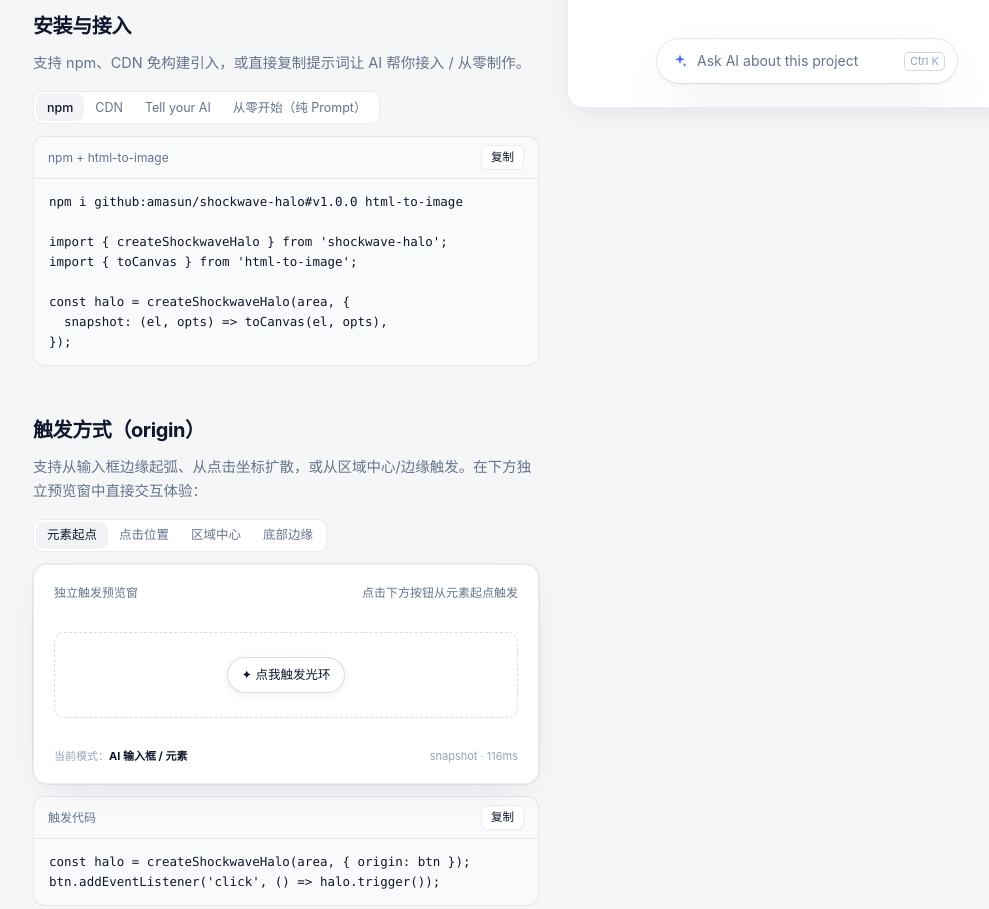
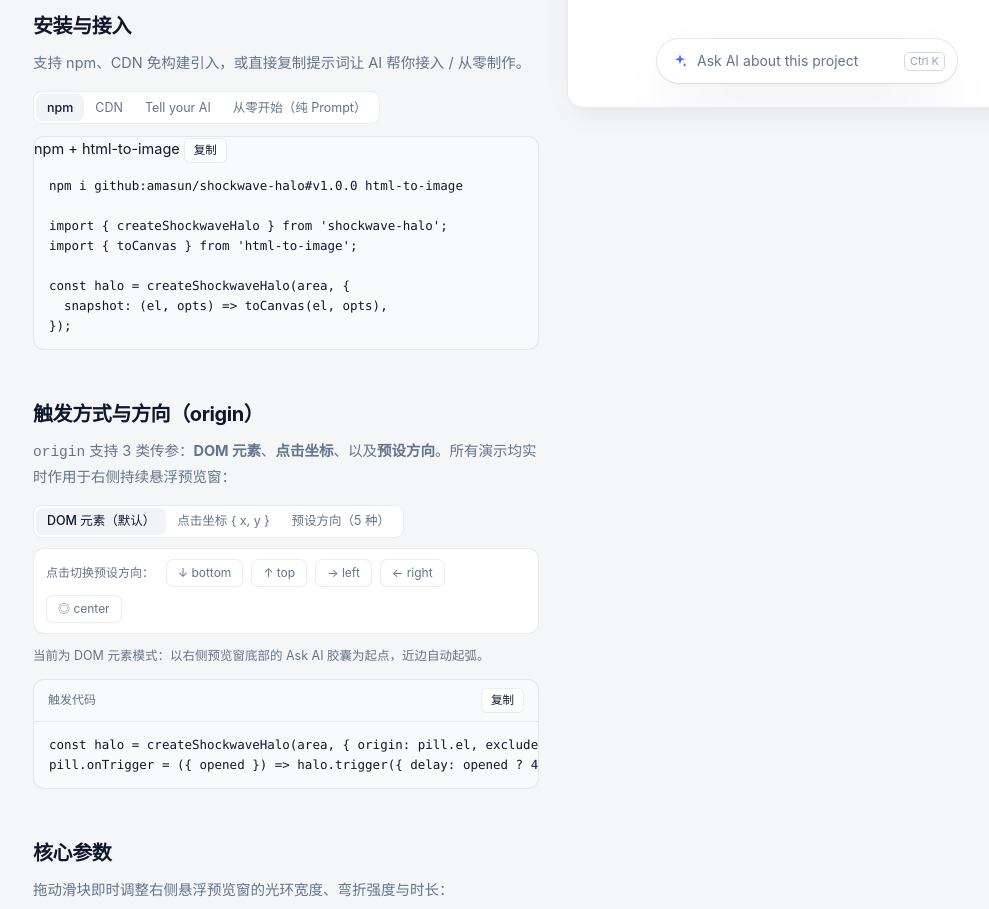
Before and after one commit to amasun/shockwave-halo, a website: page demo/index.html in a window 1280 px wide. Shown: the part 500-1409 px from the top of the page, without its empty margins (209-1198 px from the left). Drawn offline with nearby package versions, Linux system fonts and the light colour scheme.

Commit message:
refactor(demo): unify on single persistent floating preview and group 5 preset directions

```diff
--- a/demo/index.html
+++ b/demo/index.html
@@ -96,7 +96,7 @@
     display: flex; flex-direction: column; gap: 10px;
   }
   .stage-bar {
-    display: flex; align-items: center; justify-content: space-between;
+    display: flex; align-items: center; justify-content: space-between; gap: 8px;
     padding: 0 4px; font-size: 12px; color: var(--muted);
   }
   .area {
@@ -104,6 +104,7 @@
     background: var(--surface); border: 1px solid var(--line); box-shadow: var(--float-shadow);
     transition: background-color .35s ease, border-color .35s ease, box-shadow .35s ease;
   }
+  .area.point-cursor { cursor: crosshair; }
   .stage-inner {
     position: absolute; inset: 0; padding: 20px 22px 110px;
     display: flex; flex-direction: column; gap: 14px;
@@ -166,29 +167,25 @@
   .pal-card[aria-pressed="true"] .pal-tag { opacity: 1; }
   .pal-desc { font-size: 12px; color: var(--muted); margin-top: 2px; }
 
-  /* Dedicated Trigger Preview Box inside #triggers */
-  .trigger-box {
-    position: relative; height: 220px; border-radius: 14px; overflow: hidden; margin-top: 12px;
-    background: var(--surface); border: 1px solid var(--line); box-shadow: var(--shadow);
-    cursor: crosshair; user-select: none;
-    transition: background-color .35s ease, border-color .35s ease;
+  /* Trigger Type & Direction Controls */
+  .trigger-controls { display: flex; flex-direction: column; gap: 10px; align-items: flex-start; }
+  .dir-panel {
+    display: flex; flex-wrap: wrap; align-items: center; gap: 8px;
+    padding: 10px 12px; border-radius: 11px; border: 1px solid var(--line); background: var(--surface);
+    width: 100%;
   }
-  .trigger-inner {
-    position: absolute; inset: 0; padding: 18px 20px;
-    display: flex; flex-direction: column; justify-content: space-between; pointer-events: none;
+  .dir-label { font-size: 12px; color: var(--muted); margin-right: 4px; }
+  .dir-btn {
+    height: 28px; padding: 0 11px; border-radius: 7px; border: 1px solid var(--line);
+    background: var(--card); color: var(--muted); font: inherit; font-size: 12px; cursor: pointer;
+    display: inline-flex; align-items: center; gap: 5px;
+    transition: border-color .15s, background-color .15s, color .15s;
   }
-  .trigger-top { display: flex; align-items: center; justify-content: space-between; font-size: 12px; color: var(--muted); }
-  .trigger-mid {
-    display: flex; align-items: center; justify-content: center; gap: 10px;
-    border: 1px dashed var(--line-strong); border-radius: 10px; padding: 24px 16px;
-    font-size: 13px; color: var(--muted); background: var(--card);
+  .dir-btn:hover { color: var(--text); border-color: var(--line-strong); }
+  .dir-btn[aria-pressed="true"] {
+    background: var(--soft); color: var(--text); border-color: var(--accent); font-weight: 550;
   }
-  .trigger-btn-target {
-    pointer-events: auto; padding: 7px 14px; border-radius: 999px;
-    border: 1px solid var(--line-strong); background: var(--surface); color: var(--text);
-    font: inherit; font-size: 12.5px; font-weight: 500; cursor: pointer;
-    box-shadow: 0 2px 8px rgb(0 0 0 / 0.06);
-  }
+  .trigger-tip { font-size: 12.5px; color: var(--muted); margin: 2px 0 0; }
 
   /* Code Blocks */
   .codebox { border: 1px solid var(--line); border-radius: 11px; background: var(--code-bg); overflow: hidden; margin-top: 12px; }
@@ -244,7 +241,7 @@
     <nav class="nav-list" id="sidenav-links">
       <a href="#preview" class="active">概览与配色</a>
       <a href="#install">安装与接入</a>
-      <a href="#triggers">触发方式</a>
+      <a href="#triggers">触发方式与方向</a>
       <a href="#params">核心参数</a>
       <a href="#practices">最佳实践</a>
     </nav>
@@ -283,7 +280,7 @@
         <button aria-pressed="false" data-tab="scratch">从零开始（纯 Prompt）</button>
       </div>
       <div class="codebox">
-        <div class="code-head">
+        <div class="codebox-head">
           <span id="install-label">npm + html-to-image</span>
           <button class="copy-btn" id="copy-install">复制</button>
         </div>
@@ -291,30 +288,38 @@
       </div>
     </section>
 
-    <!-- 3. Triggers (with Dedicated Independent Preview Window) -->
+    <!-- 3. Triggers (Unified with Right Persistent Floating Preview Window) -->
     <section id="triggers">
-      <h2>触发方式（origin）</h2>
-      <p class="lead">支持从输入框边缘起弧、从点击坐标扩散，或从区域中心/边缘触发。在下方独立预览窗中直接交互体验：</p>
-      <div class="seg" id="origins" role="group" aria-label="Origin"></div>
+      <h2>触发方式与方向（origin）</h2>
+      <p class="lead">
+        <code>origin</code> 支持 3 类传参：<strong>DOM 元素</strong>、<strong>点击坐标</strong>、以及<strong>预设方向</strong>。所有演示均实时作用于右侧持续悬浮预览窗：
+      </p>
 
-      <div class="trigger-box" id="trigger-area">
-        <div class="trigger-inner">
-          <div class="trigger-top">
-            <span>独立触发预览窗</span>
-            <span id="trigger-hint">点击下方按钮从元素起点触发</span>
-          </div>
-          <div class="trigger-mid">
-            <button type="button" class="trigger-btn-target" id="trigger-target-btn">✦ 点我触发光环</button>
-          </div>
-          <div class="trigger-top" style="font-size:11px; color:var(--faint);">
-            <span>当前模式：<b id="trigger-mode-label" style="color:var(--text);">AI 输入框 / 元素</b></span>
-            <span id="trigger-snap-mode">snapshot</span>
-          </div>
+      <div class="trigger-controls">
+        <div class="seg" id="origin-types" role="group" aria-label="Origin type">
+          <button aria-pressed="true" data-type="element">DOM 元素（默认）</button>
+          <button aria-pressed="false" data-type="point">点击坐标 { x, y }</button>
+          <button aria-pressed="false" data-type="preset">预设方向（5 种）</button>
         </div>
+
+        <!-- Preset Directions grouped together under one parameter type -->
+        <div class="dir-panel" id="dir-panel">
+          <span class="dir-label">点击切换预设方向：</span>
+          <button class="dir-btn" data-dir="bottom" aria-pressed="true">↓ bottom</button>
+          <button class="dir-btn" data-dir="top" aria-pressed="false">↑ top</button>
+          <button class="dir-btn" data-dir="left" aria-pressed="false">→ left</button>
+          <button class="dir-btn" data-dir="right" aria-pressed="false">← right</button>
+          <button class="dir-btn" data-dir="center" aria-pressed="false">◎ center</button>
+        </div>
+
+        <p class="trigger-tip" id="trigger-tip">当前为 DOM 元素模式：以右侧预览窗底部的 Ask AI 胶囊为起点，近边自动起弧。</p>
       </div>
 
       <div class="codebox">
-        <div class="code-head"><span>触发代码</span><button class="copy-btn" id="copy-trigger">复制</button></div>
+        <div class="code-head">
+          <span>触发代码</span>
+          <button class="copy-btn" id="copy-trigger">复制</button>
+        </div>
         <pre id="trigger-code"></pre>
       </div>
     </section>
@@ -372,10 +377,10 @@
 
   </main>
 
-  <!-- Right: Persistent Floating Sticky Studio Preview -->
+  <!-- Right: Single Unified Persistent Floating Preview Window -->
   <aside class="float-stage">
     <div class="stage-bar">
-      <span>持续悬浮预览窗 · 点击底部 Ask AI 触发</span>
+      <span id="stage-bar-hint">持续悬浮预览窗 · 当前起点：DOM 元素 (Ask AI)</span>
       <button class="btn" id="float-trigger" style="height:26px;font-size:11.5px;padding:0 9px;">▶ 触发</button>
     </div>
     <div class="area" id="area">
@@ -420,9 +425,9 @@ import { createShockwaveHalo, PALETTES } from '../shockwave-halo.js';
 import { createAIPill } from '../ai-pill.js';
 
 const $ = s => document.querySelector(s);
-const root = document.documentElement, area = $('#area'), triggerArea = $('#trigger-area');
+const root = document.documentElement, area = $('#area');
 
-/* 1. Initialize Main Floating Preview & Independent Trigger Preview */
+/* 1. Single Unified Floating Preview Window */
 const halo = createShockwaveHalo(area, { exclude: '.aip', onEnd: () => updateMode() });
 const pill = createAIPill(area, {
   bottom: 24,
@@ -430,8 +435,6 @@ const pill = createAIPill(area, {
   onSubmit: text => console.log('ask:', text),
 });
 halo.setOptions({ origin: pill.el });
-
-const triggerHalo = createShockwaveHalo(triggerArea, { onEnd: () => updateMode() });
 
 /* 2. Palettes Showcase */
 let currentPalette = 'Aurora';
@@ -458,7 +461,6 @@ function renderPaletteCards() {
     card.onclick = () => {
       currentPalette = name;
       halo.setOptions({ palette: name });
-      triggerHalo.setOptions({ palette: name });
       renderPaletteCards();
       renderTokenList();
       syncParams();
@@ -479,7 +481,7 @@ function renderTokenList() {
     </div>`).join('');
 }
 
-/* 3. Theme Toggle (safe: stops running halos & lets syncTheme() cleanly capture after CSS transition) */
+/* 3. Theme Toggle */
 if (matchMedia('(prefers-color-scheme: dark)').matches) root.dataset.theme = 'dark';
 function syncThemeUI() {
   const isDark = root.dataset.theme === 'dark';
@@ -489,7 +491,6 @@ function syncThemeUI() {
 }
 function toggleTheme() {
   if (halo.running) halo.stop();
-  if (triggerHalo.running) triggerHalo.stop();
   root.dataset.theme = root.dataset.theme === 'dark' ? 'light' : 'dark';
   syncThemeUI();
 }
@@ -503,7 +504,6 @@ const syncMotion = () => {
   mb.textContent = 'Motion: ' + (reduced ? 'reduced' : 'full');
   mb.setAttribute('aria-pressed', String(reduced));
   halo.setOptions({ reducedMotion: reduced });
-  triggerHalo.setOptions({ reducedMotion: reduced });
 };
 mb.onclick = () => { reduced = !reduced; syncMotion(); };
 syncMotion();
@@ -631,45 +631,58 @@ $('#install-tabs').addEventListener('click', e => {
 });
 renderInstall('npm');
 
-/* 6. Origins & Dedicated Independent Trigger Preview */
+/* 6. Unified Origin Types & 5 Preset Directions */
 let originMode = 'element';
-const ORIG = {
-  element: { label: '元素起点', hint: '点击下方按钮从元素位置触发', code: `const halo = createShockwaveHalo(area, { origin: btn });\nbtn.addEventListener('click', () => halo.trigger());` },
-  point:   { label: '点击位置', hint: '点击预览窗内任意位置，从点击坐标扩散', code: `area.addEventListener('pointerdown', e => {\n  halo.trigger({ origin: { x: e.clientX, y: e.clientY } });\n});` },
-  center:  { label: '区域中心', hint: '点击预览窗或按钮，从正中心扩散', code: `halo.trigger({ origin: 'center' });` },
-  bottom:  { label: '底部边缘', hint: '点击预览窗或按钮，从底边升起弧形', code: `halo.trigger({ origin: 'bottom' });` },
-};
-const og = $('#origins');
-for (const [k, item] of Object.entries(ORIG)) {
-  const b = document.createElement('button');
-  b.textContent = item.label;
-  b.setAttribute('aria-pressed', String(k === originMode));
-  b.onclick = () => {
-    originMode = k;
-    og.querySelectorAll('button').forEach(x => x.setAttribute('aria-pressed', String(x === b)));
-    $('#trigger-code').textContent = item.code;
-    $('#trigger-hint').textContent = item.hint;
-    $('#trigger-mode-label').textContent = item.label;
-    if (k === 'center' || k === 'bottom') triggerHalo.trigger({ origin: k });
-    else if (k === 'element') triggerHalo.trigger({ origin: $('#trigger-target-btn') });
-  };
-  og.appendChild(b);
+let presetDir = 'bottom';
+
+function syncOriginUI() {
+  $('#origin-types').querySelectorAll('button[data-type]').forEach(b => {
+    b.setAttribute('aria-pressed', String(b.dataset.type === originMode));
+  });
+  $('#dir-panel').querySelectorAll('button[data-dir]').forEach(b => {
+    b.setAttribute('aria-pressed', String(originMode === 'preset' && b.dataset.dir === presetDir));
+  });
+  area.classList.toggle('point-cursor', originMode === 'point');
+
+  if (originMode === 'element') {
+    $('#trigger-tip').textContent = '当前为 DOM 元素模式：以右侧预览窗底部的 Ask AI 胶囊为起点，近边自动起弧。';
+    $('#stage-bar-hint').textContent = '持续悬浮预览窗 · 当前起点：DOM 元素 (Ask AI)';
+    $('#trigger-code').textContent = `const halo = createShockwaveHalo(area, { origin: pill.el, exclude: '.aip' });\npill.onTrigger = ({ opened }) => halo.trigger({ delay: opened ? 40 : 0 });`;
+  } else if (originMode === 'point') {
+    $('#trigger-tip').textContent = '当前为点击坐标模式：直接点击右侧悬浮预览窗内任意位置，从点击处扩散成圆。';
+    $('#stage-bar-hint').textContent = '持续悬浮预览窗 · 点击画布任意位置触发';
+    $('#trigger-code').textContent = `area.addEventListener('pointerdown', e => {\n  halo.trigger({ origin: { x: e.clientX, y: e.clientY } });\n});`;
+  } else {
+    $('#trigger-tip').textContent = `当前为预设方向模式（'${presetDir}'）：点击上方任意方向按钮即可在右侧预览窗切换方向。`;
+    $('#stage-bar-hint').textContent = `持续悬浮预览窗 · 预设方向：'${presetDir}'`;
+    $('#trigger-code').textContent = `// 预设方向传参：'bottom' | 'top' | 'left' | 'right' | 'center'\nhalo.trigger({ origin: '${presetDir}' });`;
+  }
 }
-$('#trigger-code').textContent = ORIG[originMode].code;
 
-$('#trigger-target-btn').addEventListener('click', e => {
-  e.stopPropagation();
-  if (originMode === 'element') triggerHalo.trigger({ origin: e.currentTarget });
-  else if (originMode === 'point') triggerHalo.trigger({ origin: { x: e.clientX, y: e.clientY } });
-  else triggerHalo.trigger({ origin: originMode });
+$('#origin-types').addEventListener('click', e => {
+  const b = e.target.closest('button[data-type]');
+  if (!b) return;
+  originMode = b.dataset.type;
+  syncOriginUI();
+  runFloatPreview();
 });
 
-triggerArea.addEventListener('pointerdown', e => {
-  if (e.target === $('#trigger-target-btn')) return;
-  if (originMode === 'point') triggerHalo.trigger({ origin: { x: e.clientX, y: e.clientY } });
-  else if (originMode === 'element') triggerHalo.trigger({ origin: $('#trigger-target-btn') });
-  else triggerHalo.trigger({ origin: originMode });
+$('#dir-panel').addEventListener('click', e => {
+  const b = e.target.closest('button[data-dir]');
+  if (!b) return;
+  originMode = 'preset';
+  presetDir = b.dataset.dir;
+  syncOriginUI();
+  halo.trigger({ origin: presetDir });
 });
+
+area.addEventListener('pointerdown', e => {
+  if (pill.el.contains(e.target)) return;
+  if (originMode === 'point') halo.trigger({ origin: { x: e.clientX, y: e.clientY } });
+  else if (originMode === 'preset') halo.trigger({ origin: presetDir });
+});
+
+syncOriginUI();
 
 /* 7. Parameters */
 function syncParams() {
@@ -682,7 +695,6 @@ function syncParams() {
   $('#kpi-width').textContent = ringWidth + ' px';
   $('#kpi-bend').textContent = bendPx + ' px';
   halo.setOptions({ ringWidth, bendPx, duration });
-  triggerHalo.setOptions({ ringWidth, bendPx, duration });
   $('#params-code').textContent = `const halo = createShockwaveHalo(area, {
   palette: '${currentPalette}',
   ringWidth: ${ringWidth},
@@ -693,10 +705,17 @@ function syncParams() {
 ['#p-width', '#p-bend', '#p-dur'].forEach(s => $(s).addEventListener('input', syncParams));
 syncParams();
 
-/* Trigger helpers */
+/* Trigger helper for the single unified floating preview */
 function runFloatPreview() {
-  pill.reset();
-  pill.trigger();
+  if (originMode === 'element') {
+    pill.reset();
+    pill.trigger();
+  } else if (originMode === 'point') {
+    const r = area.getBoundingClientRect();
+    halo.trigger({ origin: { x: r.left + r.width * 0.5, y: r.top + r.height * 0.45 } });
+  } else {
+    halo.trigger({ origin: presetDir });
+  }
 }
 $('#side-trigger').onclick = runFloatPreview;
 $('#float-trigger').onclick = runFloatPreview;
@@ -743,11 +762,10 @@ navLinks.forEach(a => { const sec = $(a.getAttribute('href')); if (sec) obs.obse
 
 function updateMode() {
   $('#mode').textContent = halo.mode + (halo.snapshotMs ? ` · ${halo.snapshotMs}ms` : '');
-  $('#trigger-snap-mode').textContent = triggerHalo.mode + (triggerHalo.snapshotMs ? ` · ${triggerHalo.snapshotMs}ms` : '');
 }
 setInterval(updateMode, 800);
 updateMode();
-window.halo = halo; window.pill = pill; window.triggerHalo = triggerHalo;
+window.halo = halo; window.pill = pill;
 </script>
 </body>
 </html>
```
